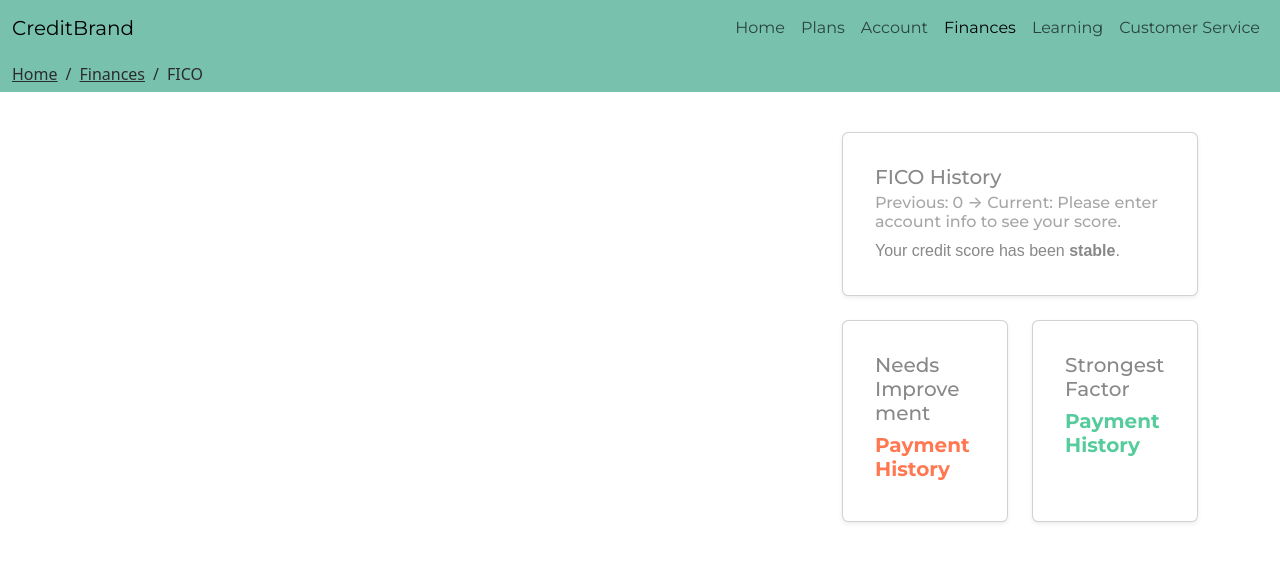
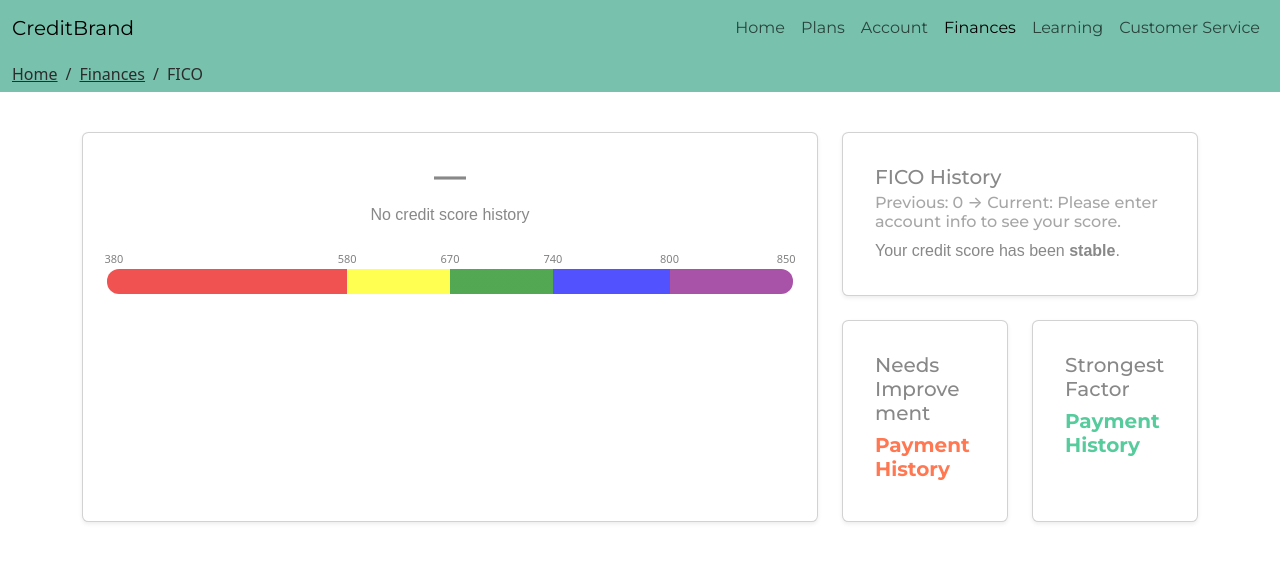
Before and after one commit to VCU-257/iteration-2-build-with-style-group-2, a React (Vite) app: page /#/finances/fico in a window 1280 px wide. Shown: the top 562 px of the page. Built offline with nearby package versions, Linux system fonts and the light colour scheme; a web font is replaced by a local one.

Commit message:
Update FICO.jsx
added feature to fico that draws the ficobar even if there is no score

```diff
--- a/src/pages/FICO.jsx
+++ b/src/pages/FICO.jsx
@@ -6,9 +6,12 @@ import { useFicoScoreDetails, usePageTitle } from "../hooks";
 
 // SCORE CARD
 function FICOScoreCard({ ficoScore }) {
+    const hasScore = typeof ficoScore === "number";
 
     // calculate marker position based on score
-    const markerLeft = `${((ficoScore - 380) / (850 - 380)) * 100}%`;
+    const markerLeft = hasScore
+    ? `${((ficoScore - 380) / (850 - 380)) * 100}%`
+    : "0%"; //no score
 
     // determine fico category label
     const getLabel = (score) => {
@@ -22,10 +25,19 @@ function FICOScoreCard({ ficoScore }) {
     return (
         <div className="card p-4 shadow-sm h-100">
 
-            {/* score value and label */}
+            {/* score or empty state */}
             <div className="text-center mb-2">
-                <h2>{ficoScore}</h2>
-                <p>{getLabel(ficoScore)}</p>
+                {hasScore ? (
+                    <>
+                        <h2>{ficoScore}</h2>
+                        <p>{getLabel(ficoScore)}</p>
+                    </>
+                ) : (
+                    <>
+                        <h2>—</h2>
+                        <p>No credit score history</p>
+                    </>
+                )}
             </div>
 
             {/* fico scale labels */}
@@ -41,8 +53,10 @@ function FICOScoreCard({ ficoScore }) {
             {/* colored score bar */}
             <div className="fico-bar position-relative mb-2">
 
-                {/* vertical marker showing exact score */}
+                {/* vertical marker showing exact score checks if it has a score to draw a marker*/}
+                {hasScore && (
                 <div className="fico-marker" style={{ left: markerLeft }}></div>
+                )}
             </div>
         </div>
     );
@@ -214,9 +228,7 @@ export default function FICO() {
 
                     {/* main score card */}
                     <div className="col-12 col-lg-8">
-                        {typeof currentScore === "number" && (
-                            <FICOScoreCard ficoScore={currentScore} />
-                        )}
+                        <FICOScoreCard ficoScore={currentScore} />
                     </div>
 
                     {/* right / below section */}
```
